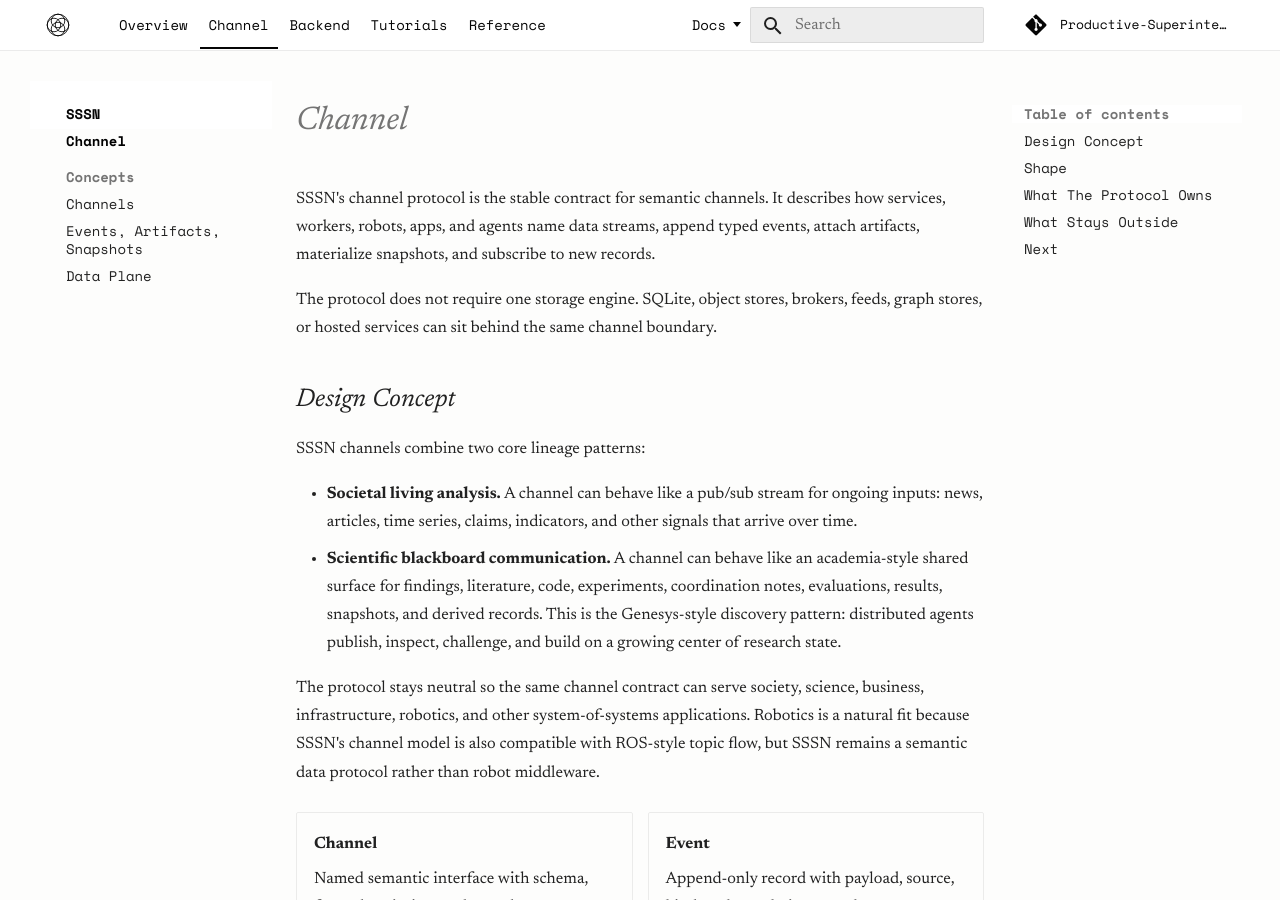
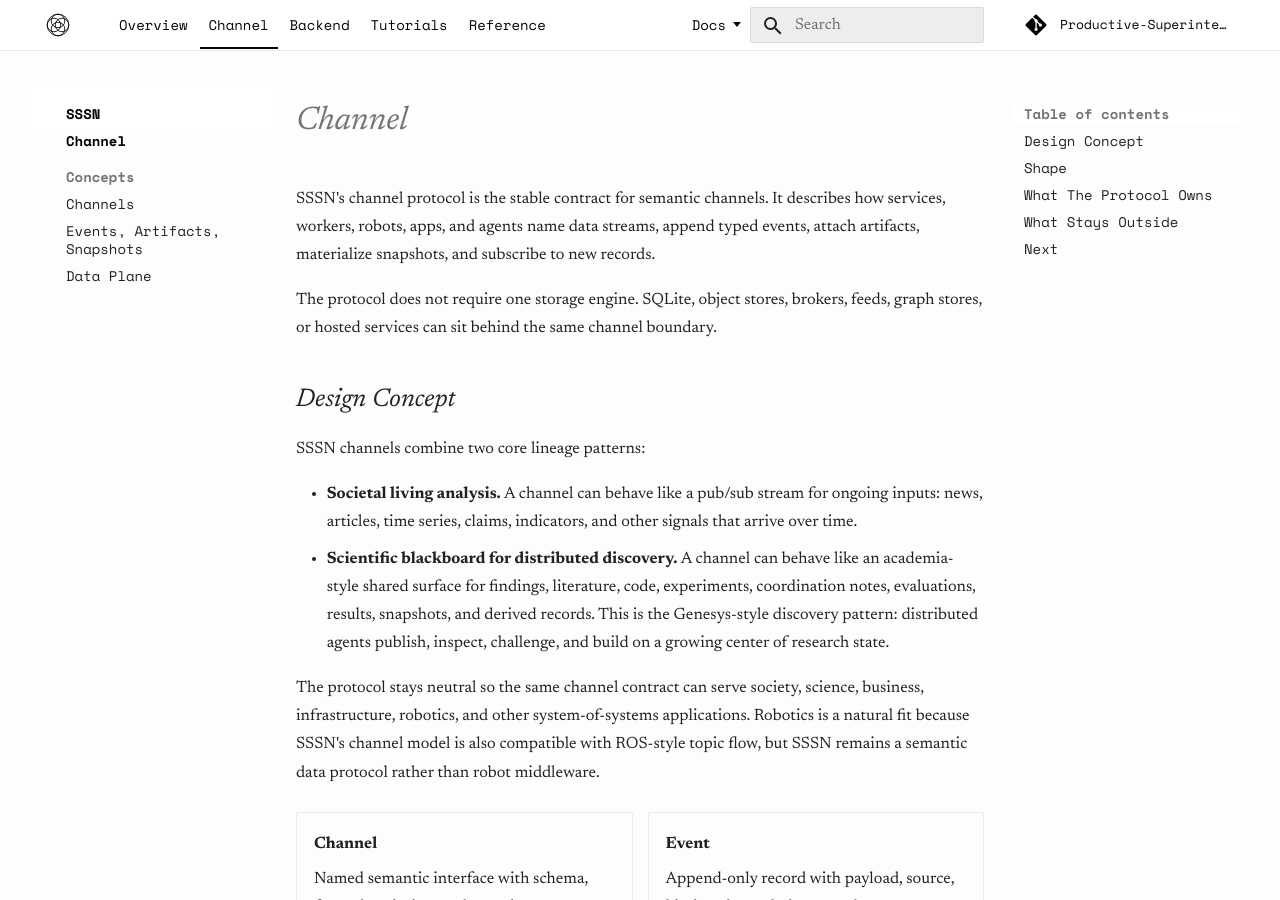
Before and after one commit to Productive-Superintelligence/sssn, an MkDocs documentation site: the page built from docs/protocol/index.md, in a window 1280 px wide and 900 px high. Built offline with MkDocs 1.6.1 and Material for MkDocs 9.7.7, drawn with Linux system fonts in a browser that asks for light colours; comment, search, counter and statistics services are not loaded.

Commit message:
Rename scientific channel lineage

```diff
--- a/docs/protocol/index.md
+++ b/docs/protocol/index.md
@@ -15,7 +15,7 @@ SSSN channels combine two core lineage patterns:
 - **Societal living analysis.** A channel can behave like a pub/sub stream for
   ongoing inputs: news, articles, time series, claims, indicators, and other
   signals that arrive over time.
-- **Scientific blackboard communication.** A channel can behave like an
+- **Scientific blackboard for distributed discovery.** A channel can behave like an
   academia-style shared surface for findings, literature, code, experiments,
   coordination notes, evaluations, results, snapshots, and derived records. This
   is the Genesys-style discovery pattern: distributed agents publish, inspect,
```
Also changed, not shown: docs/concepts/channels.md (+1 -1 lines).
